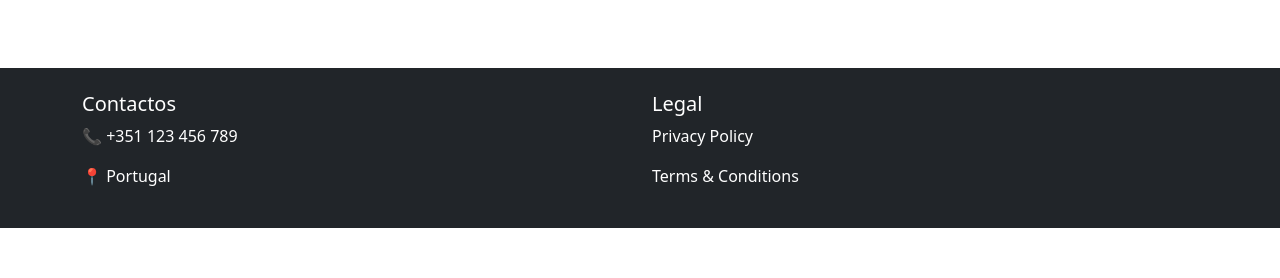
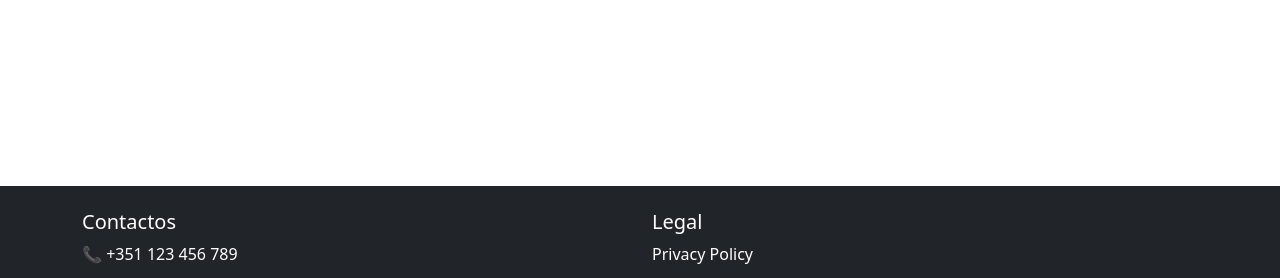
Before and after one commit to alexmarquesrm/softskills-web, a React (Create React App) app in the folder frontend/: page / in a window 1280 px wide. Shown: the part 454-732 px from the top of the page. Built offline with nearby package versions, Linux system fonts and the light colour scheme; no server answers.

Commit message:
fix footer no fundo

```diff
--- a/frontend/src/App.css
+++ b/frontend/src/App.css
@@ -37,3 +37,18 @@
     transform: rotate(360deg);
   }
 }
+
+html, body, #root {
+  height: 100%;
+  margin: 0;
+}
+
+.app-container {
+  min-height: 100%;
+  display: flex;
+  flex-direction: column;
+}
+
+.app-container > .content {
+  flex: 1;
+}
--- a/frontend/src/App.js
+++ b/frontend/src/App.js
@@ -11,18 +11,15 @@ import Footer from "./components/footer/footer";
 function AppContent() {
     return (
         <div className="app-container">
-            <div>
             <CustomNavbar />
-            </div>
+            <div className="content">
                 <Routes>
                     <Route path="/" element={<LandingPage />} />
                     <Route path="/utilizadores/lista" element={<ListaUtilizadores />} />
                     <Route path="/utilizadores/perfil" element={<PerfilUtilizador />} />
-
                 </Routes>
-            <div>
+            </div>
             <Footer />
-            </div>
         </div>
     );
 }
```
Lines whose indentation alone changed are shown as unchanged.
